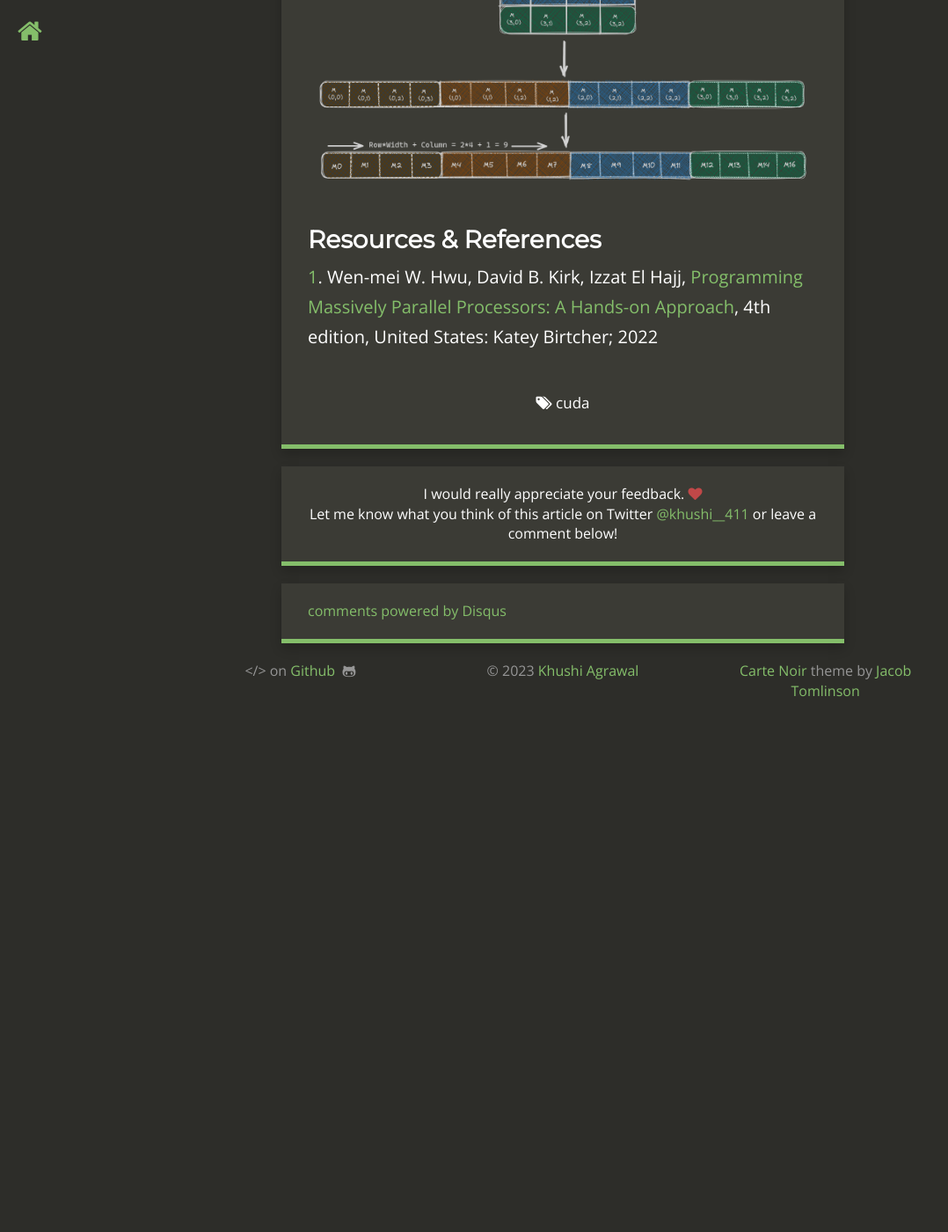
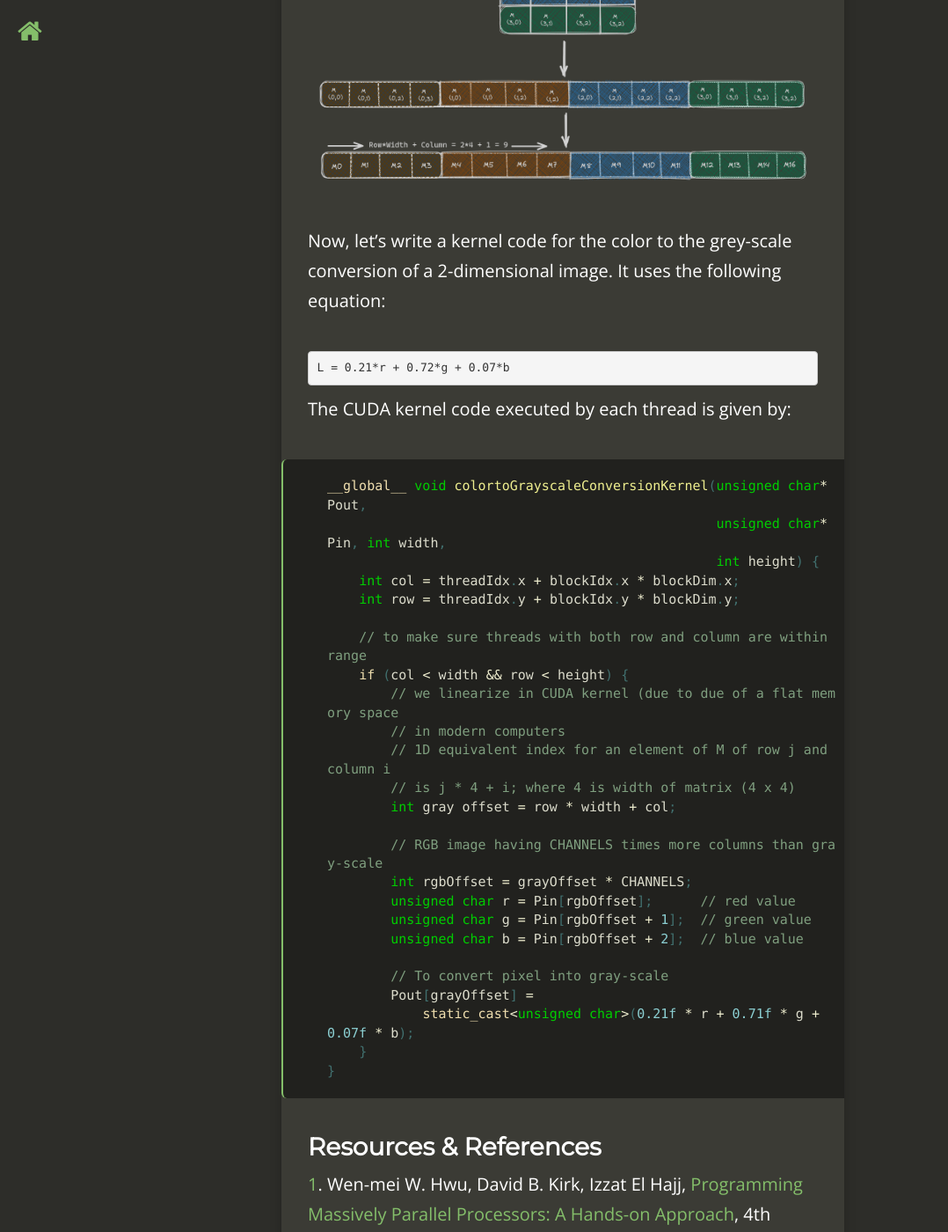
Before and after one commit to khushi-411/khushi-411.github.io, a Jekyll site: the page built from _posts/2024-05-13-multidim_grids_and_data.md, in a window 1280 px wide and 1400 px high, scrolled down 3273 px. Shown: the whole window at 88% size, without its empty margins (0-1078 px from the left). Built offline with Jekyll 4.4.1, drawn with Linux system fonts in a browser that asks for light colours; nearby versions of some CDN libraries; comment, search, counter and statistics services are not loaded; before the commit the page ends 4090 px from its top, so only the background shows below that.

Commit message:
add code: color to gray scale conversion

````diff
--- a/_posts/2024-05-13-multidim_grids_and_data.md
+++ b/_posts/2024-05-13-multidim_grids_and_data.md
@@ -77,5 +77,39 @@ row-major 2-dimensional array:
 
 <img alt="Linearize multi-dimensional arrays" src="/assets/CUDA/linearize.png" class="center" >
 
+Now, let's write a kernel code for the color to the grey-scale conversion
+of a 2-dimensional image. It uses the following equation:
+```math
+L = 0.21*r + 0.72*g + 0.07*b
+```
+The CUDA kernel code executed by each thread is given by:
+```cuda
+__global__ void colortoGrayscaleConversionKernel(unsigned char* Pout,
+                                                 unsigned char* Pin, int width,
+                                                 int height) {
+    int col = threadIdx.x + blockIdx.x * blockDim.x;
+    int row = threadIdx.y + blockIdx.y * blockDim.y;
+
+    // to make sure threads with both row and column are within range
+    if (col < width && row < height) {
+        // we linearize in CUDA kernel (due to due of a flat memory space
+        // in modern computers
+        // 1D equivalent index for an element of M of row j and column i
+        // is j * 4 + i; where 4 is width of matrix (4 x 4)
+        int gray offset = row * width + col;
+
+        // RGB image having CHANNELS times more columns than gray-scale
+        int rgbOffset = grayOffset * CHANNELS;
+        unsigned char r = Pin[rgbOffset];      // red value
+        unsigned char g = Pin[rgbOffset + 1];  // green value
+        unsigned char b = Pin[rgbOffset + 2];  // blue value
+
+        // To convert pixel into gray-scale
+        Pout[grayOffset] =
+            static_cast<unsigned char>(0.21f * r + 0.71f * g + 0.07f * b);
+    }
+}
+```
+
 ### **Resources & References**
 <a id="link1">1</a>. Wen-mei W. Hwu, David B. Kirk, Izzat El Hajj, [Programming Massively Parallel Processors: A Hands-on Approach](https://www.amazon.in/Programming-Massively-Parallel-Processors-Hands/dp/0323912311), 4th edition, United States: Katey Birtcher; 2022
````
